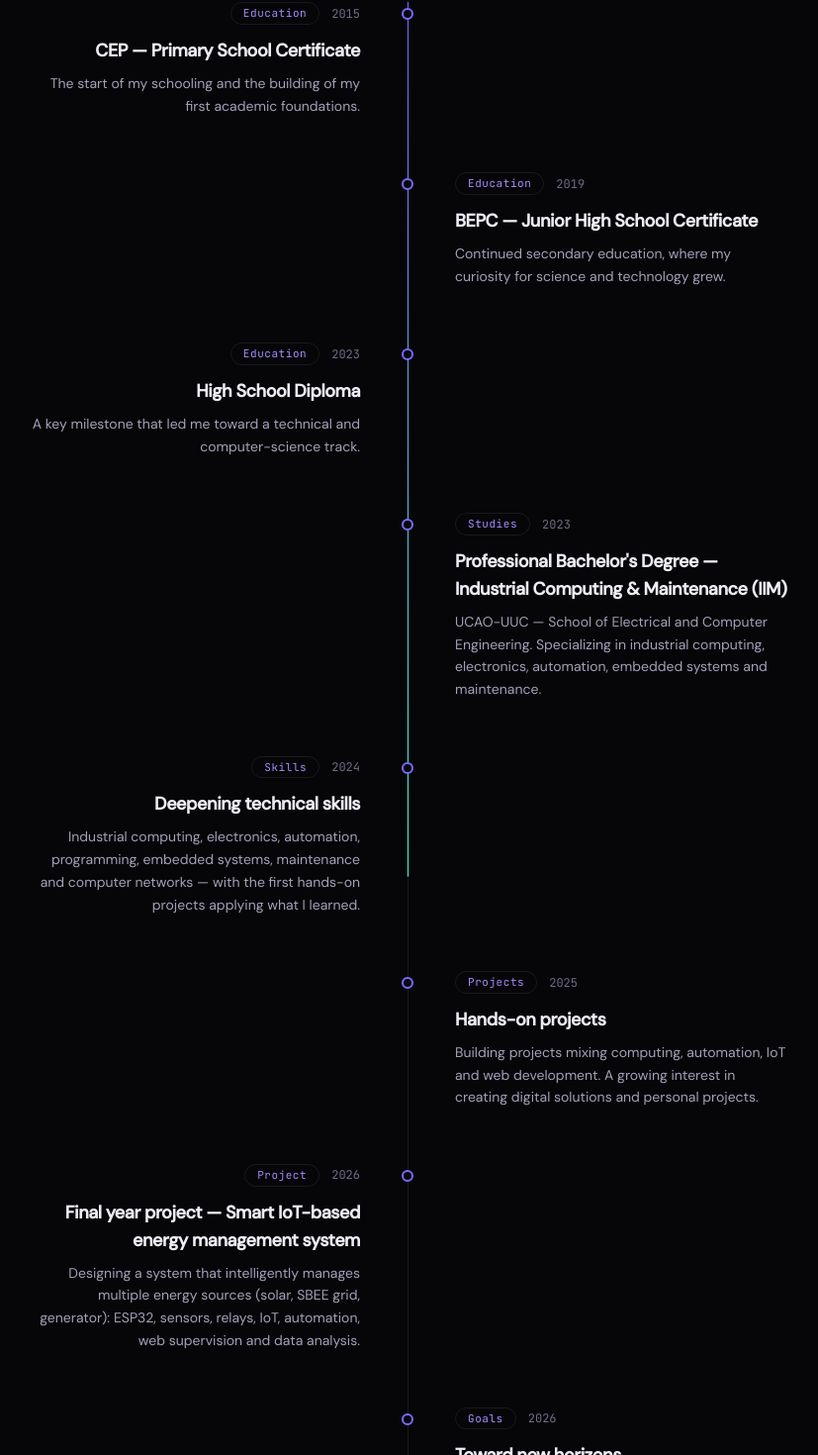
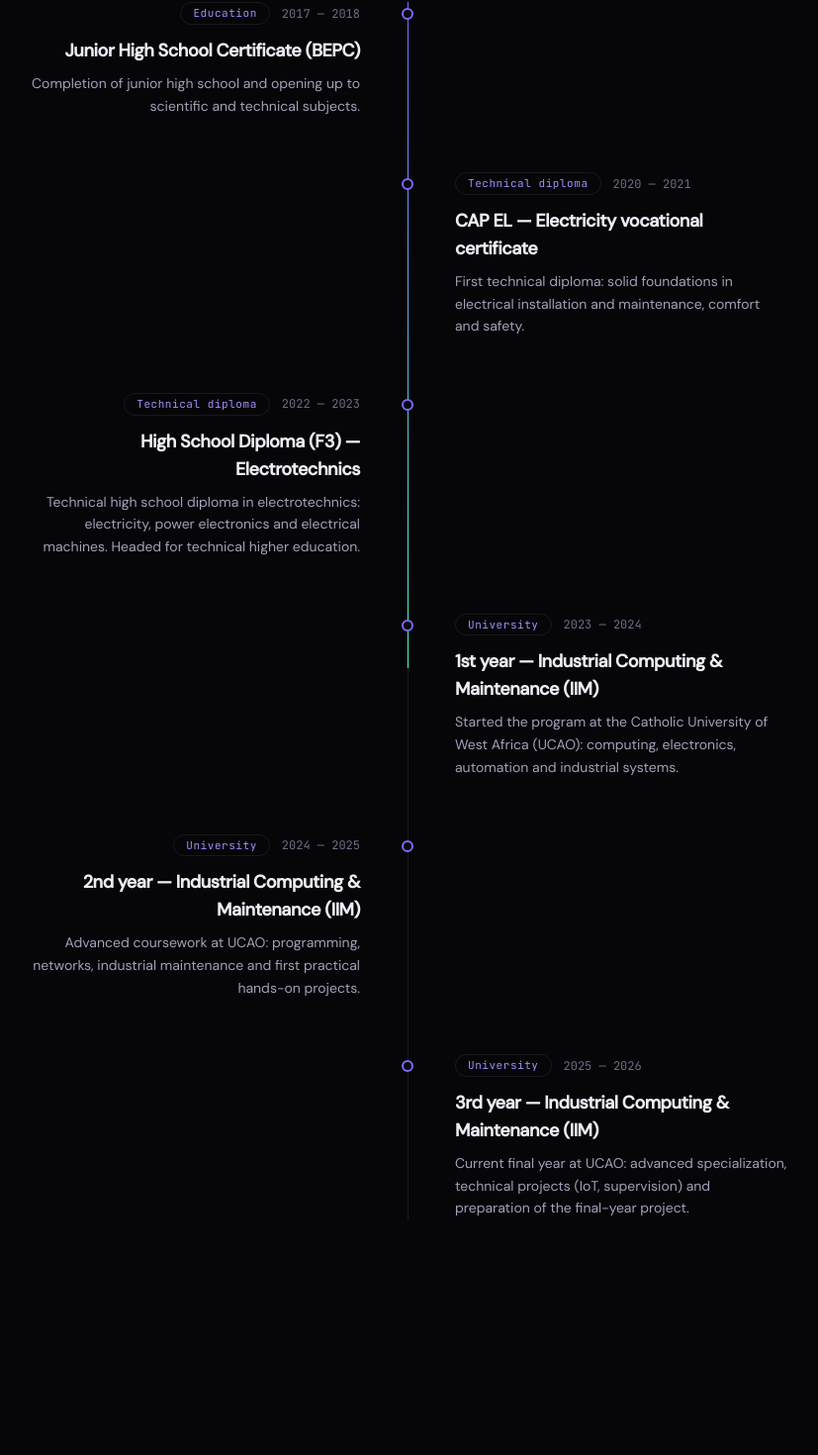
Before and after one commit to luffyone09/portfolio-godpeace, a Next.js app: page /en in a window 1280 px wide. Shown: the part 4112-5582 px from the top of the page at 99% size, without its empty margins (228-1055 px from the left). Built offline with nearby package versions, Linux system fonts and the light colour scheme; no server answers.

Commit message:
Parcours réel: BEPC 2018, CAP EL 2021, Bac F3 2023, L1-L3 IIM UCAO (2023-2026)

```diff
--- a/src/data/experiences.ts
+++ b/src/data/experiences.ts
@@ -6,106 +6,87 @@ export type JourneyEntry = {
   description: { fr: string; en: string };
 };
 
+/* ============================================================
+   PARCOURS — données réelles (source : CV)
+   ============================================================ */
+
 export const journeyEntries: JourneyEntry[] = [
-  {
-    id: "cep",
-    badge: { fr: "Scolarité", en: "Education" },
-    title: {
-      fr: "CEP — Certificat d'Études Primaires",
-      en: "CEP — Primary School Certificate",
-    },
-    period: "2015",
-    description: {
-      fr: "Début de mon parcours scolaire et construction de mes premières bases académiques.",
-      en: "The start of my schooling and the building of my first academic foundations.",
-    },
-  },
   {
     id: "bepc",
     badge: { fr: "Scolarité", en: "Education" },
     title: {
-      fr: "BEPC — Brevet d'Études du Premier Cycle",
-      en: "BEPC — Junior High School Certificate",
+      fr: "Obtention du BEPC",
+      en: "Junior High School Certificate (BEPC)",
     },
-    period: "2019",
+    period: "2017 — 2018",
     description: {
-      fr: "Poursuite de mon parcours secondaire et développement de ma curiosité pour les sciences et les technologies.",
-      en: "Continued secondary education, where my curiosity for science and technology grew.",
+      fr: "Fin du premier cycle secondaire et ouverture vers les matières scientifiques et techniques.",
+      en: "Completion of junior high school and opening up to scientific and technical subjects.",
     },
   },
   {
-    id: "bac",
-    badge: { fr: "Scolarité", en: "Education" },
-    title: { fr: "Baccalauréat", en: "High School Diploma" },
-    period: "2023",
+    id: "cap-el",
+    badge: { fr: "Diplôme technique", en: "Technical diploma" },
+    title: {
+      fr: "Obtention du CAP EL — Électricité",
+      en: "CAP EL — Electricity vocational certificate",
+    },
+    period: "2020 — 2021",
     description: {
-      fr: "Une étape importante qui m'a permis de m'orienter vers un domaine technique et informatique.",
-      en: "A key milestone that led me toward a technical and computer-science track.",
+      fr: "Premier diplôme technique : bases solides en installation et maintenance électrique, confort et sécurité.",
+      en: "First technical diploma: solid foundations in electrical installation and maintenance, comfort and safety.",
     },
   },
   {
-    id: "licence",
-    badge: { fr: "Formation", en: "Studies" },
+    id: "bac-f3",
+    badge: { fr: "Diplôme technique", en: "Technical diploma" },
     title: {
-      fr: "Licence Professionnelle — Informatique Industrielle et Maintenance (IIM)",
-      en: "Professional Bachelor's Degree — Industrial Computing & Maintenance (IIM)",
+      fr: "Obtention du Baccalauréat F3 — Électrotechnique",
+      en: "High School Diploma (F3) — Electrotechnics",
     },
-    period: "2023",
+    period: "2022 — 2023",
     description: {
-      fr: "UCAO-UUC — École du Génie Électrique et Informatique. Début d'une spécialisation en informatique industrielle, électronique, automatisme, systèmes embarqués et maintenance.",
-      en: "UCAO-UUC — School of Electrical and Computer Engineering. Specializing in industrial computing, electronics, automation, embedded systems and maintenance.",
+      fr: "Baccalauréat technique en électrotechnique : électricité, électronique de puissance et machines électriques. Cap vers l'enseignement supérieur technique.",
+      en: "Technical high school diploma in electrotechnics: electricity, power electronics and electrical machines. Headed for technical higher education.",
     },
   },
   {
-    id: "skills-2024",
-    badge: { fr: "Compétences", en: "Skills" },
+    id: "l1-iim",
+    badge: { fr: "Université", en: "University" },
     title: {
-      fr: "Approfondissement technique",
-      en: "Deepening technical skills",
+      fr: "1ère année — Informatique Industrielle et Maintenance (IIM)",
+      en: "1st year — Industrial Computing & Maintenance (IIM)",
     },
-    period: "2024",
+    period: "2023 — 2024",
     description: {
-      fr: "Informatique industrielle, électronique, automatisme, programmation, systèmes embarqués, maintenance et réseaux informatiques — avec les premiers projets pratiques en application directe de la formation.",
-      en: "Industrial computing, electronics, automation, programming, embedded systems, maintenance and computer networks — with the first hands-on projects applying what I learned.",
+      fr: "Début du cursus à l'Université Catholique de l'Afrique de l'Ouest (UCAO) : informatique, électronique, automatisme et systèmes industriels.",
+      en: "Started the program at the Catholic University of West Africa (UCAO): computing, electronics, automation and industrial systems.",
     },
   },
   {
-    id: "projects-2025",
-    badge: { fr: "Projets", en: "Projects" },
+    id: "l2-iim",
+    badge: { fr: "Université", en: "University" },
     title: {
-      fr: "Projets et expériences pratiques",
-      en: "Hands-on projects",
+      fr: "2ème année — Informatique Industrielle et Maintenance (IIM)",
+      en: "2nd year — Industrial Computing & Maintenance (IIM)",
     },
-    period: "2025",
+    period: "2024 — 2025",
     description: {
-      fr: "Développement de projets mêlant informatique, automatisation, IoT et développement web. Intérêt croissant pour la création de solutions numériques et de projets personnels.",
-      en: "Building projects mixing computing, automation, IoT and web development. A growing interest in creating digital solutions and personal projects.",
+      fr: "Approfondissement à l'UCAO : programmation, réseaux, maintenance industrielle et premiers projets pratiques appliqués.",
+      en: "Advanced coursework at UCAO: programming, networks, industrial maintenance and first practical hands-on projects.",
     },
   },
   {
-    id: "pfe",
-    badge: { fr: "Projet", en: "Project" },
+    id: "l3-iim",
+    badge: { fr: "Université", en: "University" },
     title: {
-      fr: "Projet de fin de formation — Système intelligent de gestion énergétique (IoT)",
-      en: "Final year project — Smart IoT-based energy management system",
+      fr: "3ème année — Informatique Industrielle et Maintenance (IIM)",
+      en: "3rd year — Industrial Computing & Maintenance (IIM)",
     },
-    period: "2026",
+    period: "2025 — 2026",
     description: {
-      fr: "Conception d'un système gérant intelligemment plusieurs sources d'énergie (solaire, SBEE, groupe électrogène) : ESP32, capteurs, relais, IoT, automatisation, supervision web et analyse des données.",
-      en: "Designing a system that intelligently manages multiple energy sources (solar, SBEE grid, generator): ESP32, sensors, relays, IoT, automation, web supervision and data analysis.",
-    },
-  },
-  {
-    id: "horizons",
-    badge: { fr: "Objectifs", en: "Goals" },
-    title: {
-      fr: "Vers de nouveaux horizons",
-      en: "Toward new horizons",
-    },
-    period: "2026",
-    description: {
-      fr: "Développement continu : web, SaaS, IoT, cloud, DevOps, réseaux et cybersécurité. Objectif : transformer mes connaissances techniques en solutions numériques concrètes, modernes et utiles.",
-      en: "Continuous growth: web, SaaS, IoT, cloud, DevOps, networks and cybersecurity. Goal: turn my technical knowledge into concrete, modern and useful digital solutions.",
+      fr: "Année en cours à l'UCAO : spécialisation avancée, projets techniques (IoT, supervision) et préparation du projet de fin d'études.",
+      en: "Current final year at UCAO: advanced specialization, technical projects (IoT, supervision) and preparation of the final-year project.",
     },
   },
 ];
```
